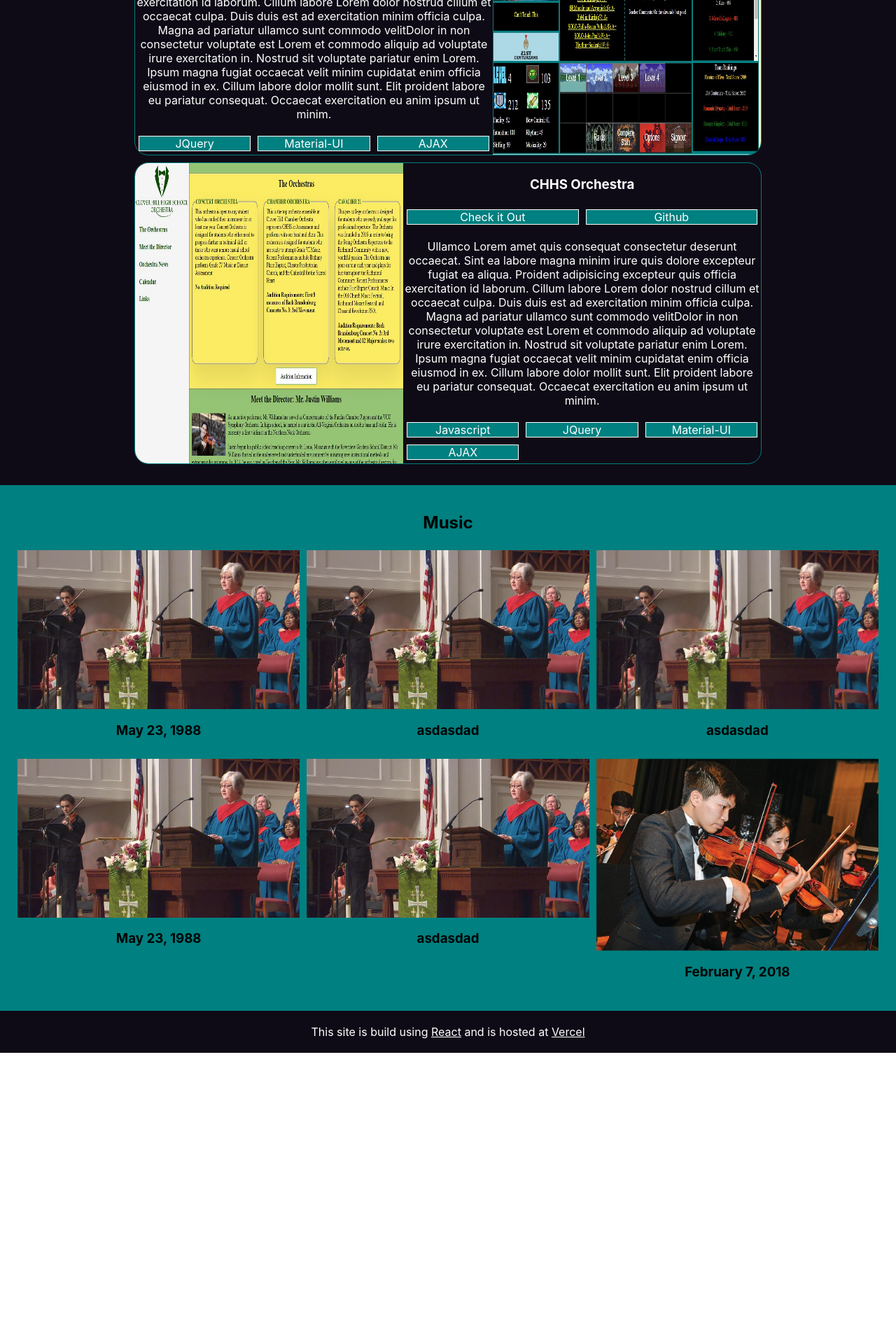
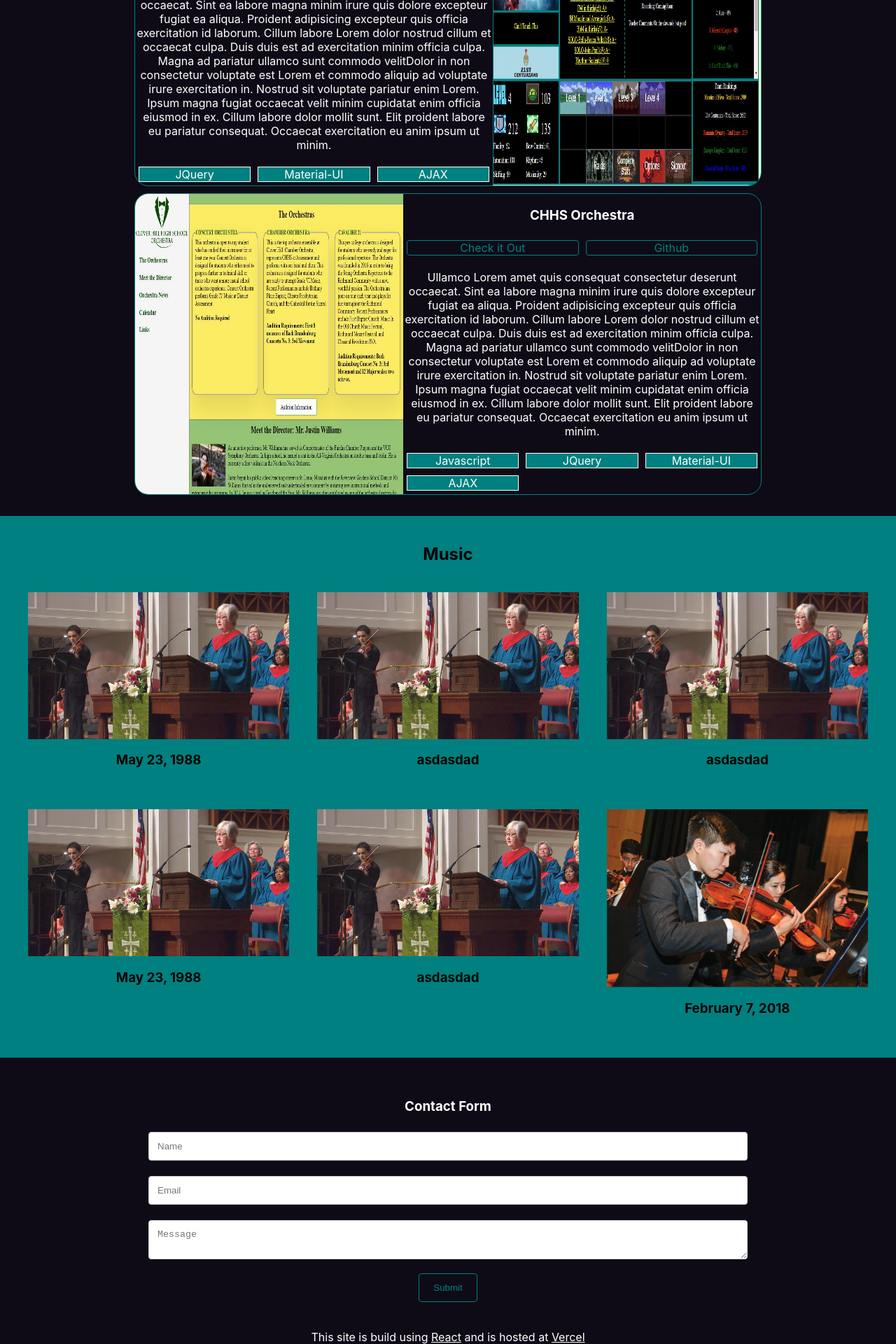
Before and after one commit to justinwilliamsrva/react-portfolio, a React (Create React App) app: page / in a window 1280 px wide. Shown: the part 1306-3226 px from the top of the page at 70% size. Before the commit the page ends 2810 px from the top, so only its background shows below. Built offline with nearby package versions, Linux system fonts and the light colour scheme.

Commit message:
style: Added function-less contact form and changed some but

```diff
--- a/src/Footer.js
+++ b/src/Footer.js
@@ -2,7 +2,28 @@ import React from "react";
 
 export default function Footer() {
   return (
-    <div className="section-header" id="footer">
+    <>
+      <div className="section-header" id="contact">
+        <div className="container">
+          <h3>Contact Form</h3>
+          <form action="/action_page.php">
+            <label for="name"></label>
+            <input type="text" id="fname" name="firstname" placeholder="Name" />
+
+            <label for="email"></label>
+            <input type="text" id="email" name="email" placeholder="Email" />
+
+            <label for="subject"></label>
+            <textarea
+              id="subject"
+              name="subject"
+              placeholder="Message"></textarea>
+
+            <input type="submit" value="Submit" />
+          </form>
+        </div>
+      </div>
+      <div id="footer">
         This site is build using{" "}
         <a href="https://reactjs.org/" rel="noreferrer" target="_blank">
           React
@@ -12,5 +33,6 @@ export default function Footer() {
           Vercel
         </a>
       </div>
+    </>
   );
 }
--- a/src/Projects/Project.js
+++ b/src/Projects/Project.js
@@ -13,18 +13,15 @@ export default function Project({ props }) {
           </div>
           <div className="card-right">
             <h3>{props.title}</h3>
-            <ul className="project-link-list">
-              <li className="project-link">
-                <a href={props.link} target="_blank">
-                  Check it Out
-                </a>
-              </li>
-              <li className="project-link">
-                <a href={props.github} target="_blank">
-                  Github
-                </a>
-              </li>
-            </ul>
+            <div className="project-link-list">
+              <a className="project-link" href={props.link} target="_blank">
+                Check it Out
+              </a>
+
+              <a className="project-link" href={props.github} target="_blank">
+                Github
+              </a>
+            </div>
             <p>{props.description}</p>
 
             <ul className="tech-list">
@@ -38,7 +35,15 @@ export default function Project({ props }) {
         <div className="project-card-reverse">
           <div className="card-right">
             <h3>{props.title}</h3>
+            <div className="project-link-list">
+              <a className="project-link" href={props.link} target="_blank">
+                Check it Out
+              </a>
 
+              <a className="project-link" href={props.github} target="_blank">
+                Github
+              </a>
+            </div>
             <p>{props.description}</p>
             <ul className="tech-list">
               {techs.map((tech) => (
--- a/src/Projects/ProjectList.js
+++ b/src/Projects/ProjectList.js
@@ -6,7 +6,7 @@ const projects = [
     id: 1,
     title: "Spirited Scenery",
     description:
-      "Explore your city's culture confidently with the Spirited Scenery App! Use our app to easily find local art museums and breweries! In addition, the app considers your local weather conditions and offers advice on how to whether you should venture on foot or wear a coat on your travels. If you're an art sophisticate, critic, a bar crawler or all of the above, we've got you covered!",
+      "Explore your city's culture confidently with the Spirited Scenery App! Use our app to easily find local art museums and breweries! In addition, the app considers your local weather conditions and offers advice on how to whether you should venture on foot or wear a coat on your travels.",
     img: "/Spirted.JPG",
     techs: ["JQuery", "Material-UI", "AJAX"],
     link: "https://justinwilliamsrva.github.io/Spirited-Scenery/",
--- a/src/index.css
+++ b/src/index.css
@@ -195,19 +195,23 @@ code {
   padding: 0;
 }
 .project-link {
-  border: 1px white solid;
+  background-color: var(--primary-bg-color);
+  color: var(--secondary-bg-color);
+  border: 1px var(--secondary-bg-color) solid;
+  border-radius: 4px;
+
   margin: 5px;
-  background-color: var(--secondary-bg-color);
+
   cursor: pointer;
-  color: white;
 }
-.project-link > a {
+.project-link {
   text-decoration: none;
-  color: white;
+  color: var(--secondary-bg-color);
 }
 
 .project-link:hover {
-  background-color: var(--primary-bg-color);
+  background-color: var(--secondary-bg-color);
+  color: white;
 }
 
 /* MUSIC */
@@ -260,6 +264,50 @@ code {
   text-decoration: none;
 }
 
+/* Contact */
+
+#contact {
+  background-color: var(--primary-bg-color);
+  color: white;
+}
+input[type="text"],
+select,
+textarea {
+  width: 100%; /* Full width */
+  padding: 12px; /* Some padding */
+  border: 1px solid #ccc; /* Gray border */
+  border-radius: 4px; /* Rounded borders */
+  box-sizing: border-box; /* Make sure that padding and width stays in place */
+  margin-top: 6px; /* Add a top margin */
+  margin-bottom: 16px; /* Bottom margin */
+  resize: vertical; /* Allow the user to vertically resize the textarea (not horizontally) */
+}
+
+/* Style the submit button with a specific background color etc */
+input[type="submit"] {
+  background-color: var(--primary-bg-color);
+  color: var(--secondary-bg-color);
+  border: 1px var(--secondary-bg-color) solid;
+  padding: 12px 20px;
+
+  border-radius: 4px;
+  cursor: pointer;
+}
+
+/* When moving the mouse over the submit button, add a darker green color */
+input[type="submit"]:hover {
+  background-color: var(--secondary-bg-color);
+  color: white;
+}
+
+/* Add a background color and some padding around the form */
+.container {
+  border-radius: 5px;
+  /* background-color: #f2f2f2; */
+  padding: 20px;
+  max-width: 70vw;
+  margin: 0 auto;
+}
 /* Footer */
 #footer {
   background-color: var(--primary-bg-color);
```
Lines whose indentation alone changed are shown as unchanged.
